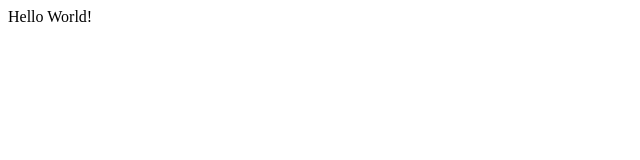
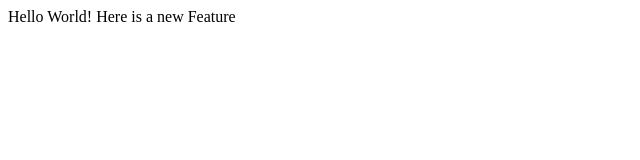
Before and after one commit to algostructures/WebDevelopement_2, a plain HTML site: page index.html in a window 1280 px wide. Shown: the whole page, without its empty margins (0-640 px from the left). Drawn offline with Linux system fonts and the light colour scheme.

Commit message:
added new feature

```diff
--- a/index.html
+++ b/index.html
@@ -5,5 +5,6 @@
   </head>
   <body>
     Hello World!
+    Here is a new Feature
   </body>
 </html>
```
